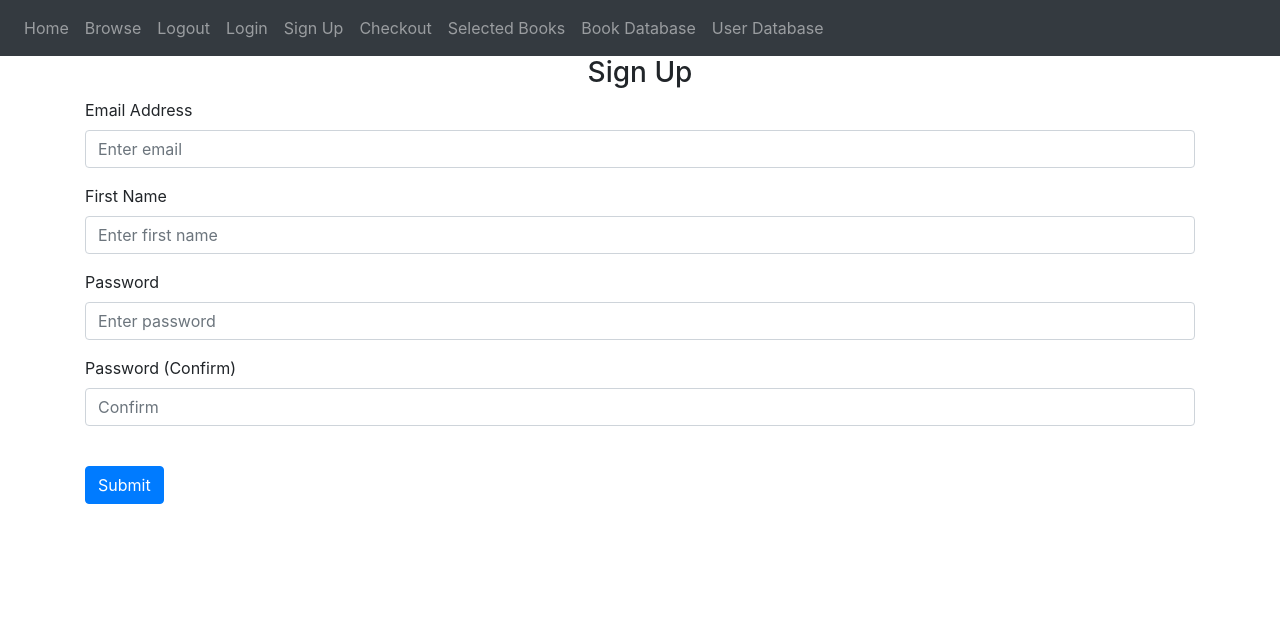
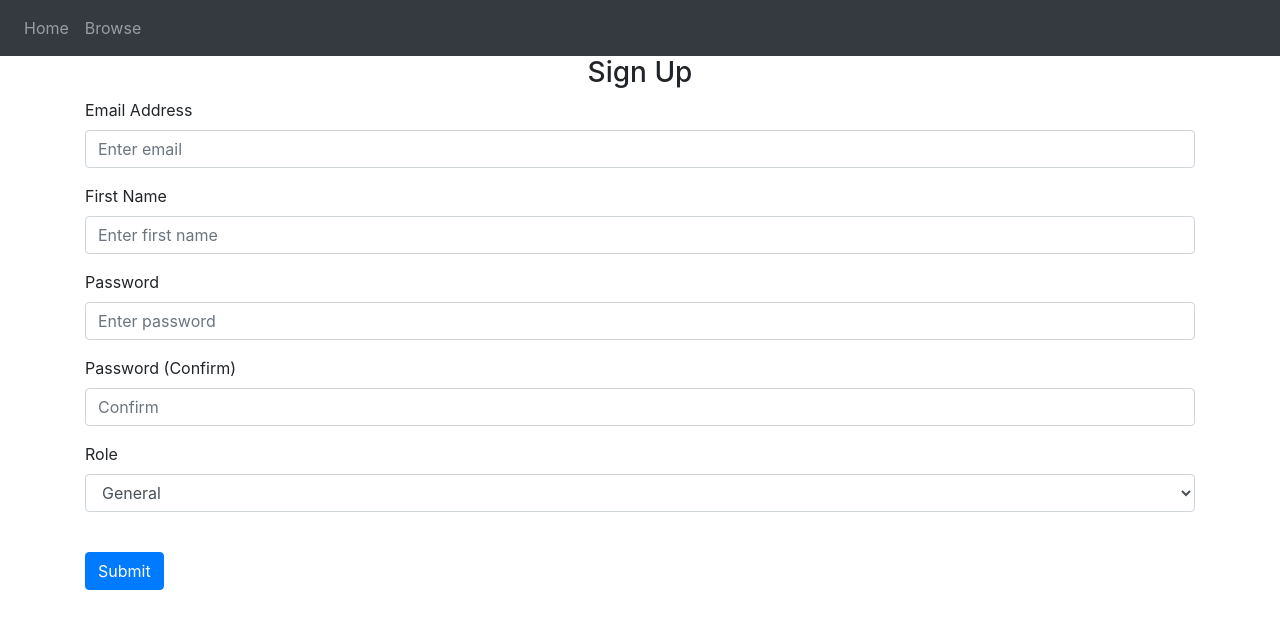
Before and after one commit to ErrorUnknown1027/CMPE-132-Project, a Flask app: page /signup in a window 1280 px wide. Shown: the top 629 px of the page. Run offline with Flask 3, Linux system fonts and the light colour scheme; some libraries are stand-ins or nearby versions.

Commit message:
implemented roles

```diff
--- a/website/auth.py
+++ b/website/auth.py
@@ -37,24 +37,34 @@ def signup():
         firstName = request.form.get('firstName')
         password1 = request.form.get('password1')
         password2 = request.form.get('password2')
+        role = request.form.get('role')
 
         user = User.query.filter_by(email=email).first()
         if user:
             flash('Email already exists', category='error')
+
         elif len(email) < 4:
             flash('Email must be greater than 3 characters.', category='error')
+
         elif len(firstName) < 2:
             flash('First name must be greater than 1 characters.', category='error')
-        elif password1 != password2:
+
+        elif password1!= password2:
             flash('Passwords do not match.', category='error')
+
         elif len(password1) < 7:
             flash('Password must be at least 7 characters.', category='error')
+
+        elif role not in ['general', 'admin', 'librarian']:
+            flash('Invalid role', category='error')
+
         elif user is None:
+
             #add user to database
-            new_user = User(email=email, first_name=firstName, password=generate_password_hash(password1, method='pbkdf2:sha256'))
+            new_user = User(email=email, first_name=firstName, password=generate_password_hash(password1, method='pbkdf2:sha256'), role=role)
             db.session.add(new_user)
             db.session.commit()
-            login_user(user, remember=True)
+            login_user(new_user, remember=True)
             flash('Account created', category='success')
             return redirect(url_for('views.home'))
     return render_template("signup.html", user=current_user)
--- a/website/models.py
+++ b/website/models.py
@@ -7,6 +7,7 @@ class User(db.Model, UserMixin):
     email = db.Column(db.String(100), unique=True)
     password = db.Column(db.String(100))
     first_name = db.Column(db.String(100))
+    role = db.Column(db.String(20))
 
 class Book(db.Model):
     id = db.Column(db.Integer, primary_key=True)
--- a/website/templates/base.html
+++ b/website/templates/base.html
@@ -31,13 +31,16 @@
         <div class="navbar-nav">
           <a class="nav-item nav-link" id="home" href="/">Home</a>
           <a class="nav-item nav-link" id="browse" href="/browse">Browse</a>
-          <a class="nav-item nav-link" id="logout" href="/">Logout</a>
-          <a class="nav-item nav-link" id="login" href="/login">Login</a>
-          <a class="nav-item nav-link" id="signUp" href="/signup">Sign Up</a>
-          <a class="nav-item nav-link" id="checkout" href="/checkout">Checkout</a>
+          {% if current_user.is_authenticated %}
+          <a class="nav-item nav-link" id="logout" href="/logout">Logout</a>
           <a class="nav-item nav-link" id="checkedBooks" href="/checkedBooks">Selected Books</a>
+          {% endif %}
+          {% if current_user.role in ['librarian', 'admin'] %}
           <a class="nav-item nav-link" id="bookBase" href="/bookBase">Book Database</a>
+          {% endif %}
+          {% if current_user.role == 'admin' %}
           <a class="nav-item nav-link" id="userBase" href="/userBase">User Database</a>
+          {% endif %}
         </div>
       </div>
     </nav>
--- a/website/templates/signup.html
+++ b/website/templates/signup.html
@@ -42,6 +42,14 @@
         placeholder="Confirm"
       />
     </div>
+    <div class="form-group">
+      <label for="role">Role</label>
+      <select class="form-control" id="role" name="role">
+        <option value="general">General</option>
+        <option value="admin">Admin</option>
+        <option value="librarian">Librarian</option>
+      </select>
+    </div>
     <br />
     <button type="submit" class="btn btn-primary">Submit</button>
   </form>
```
Also changed, not shown: instance/database.db. Lines whose indentation alone changed are shown as unchanged.
